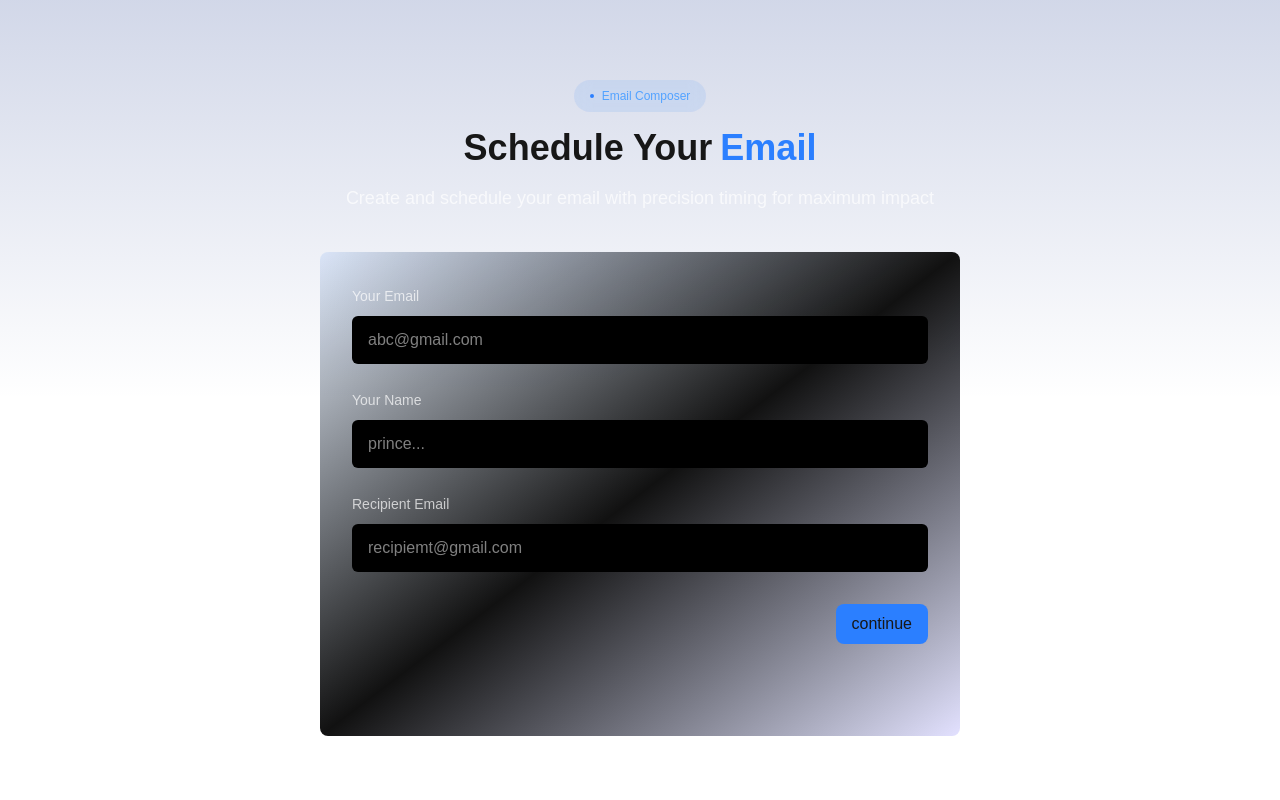
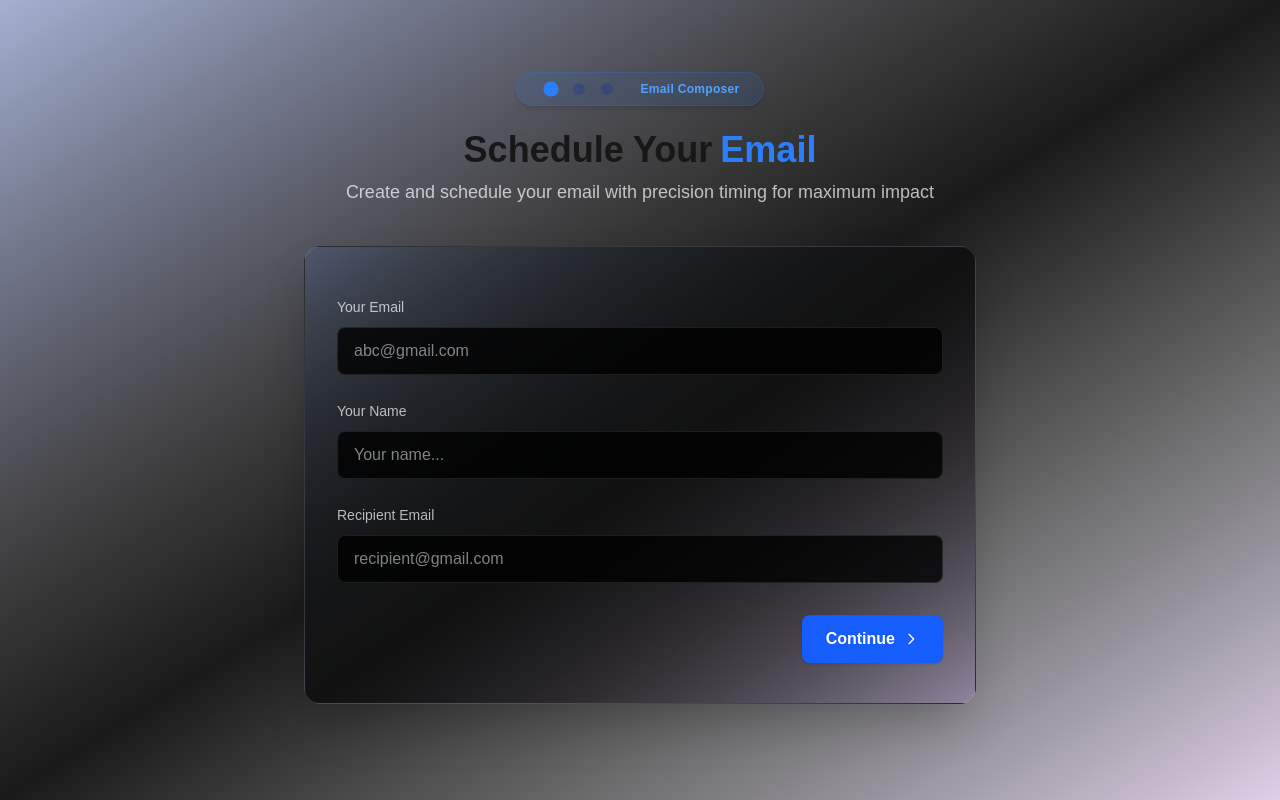
Before and after one commit to PRINCEjain0/mailpilot, a Next.js app: page /form in a window 1280 px wide. Built offline with nearby package versions, Linux system fonts and the light colour scheme.

Commit message:
fixed form page ui bugs

```diff
--- a/app/(routes)/form/page.jsx
+++ b/app/(routes)/form/page.jsx
@@ -1,6 +1,6 @@
 "use client";
 import { sub } from "framer-motion/client";
-import { useState, useEffect } from "react";
+import { useState, useEffect, useRef } from "react";
 import DatePicker from "react-datepicker";
 import "react-datepicker/dist/react-datepicker.css";
 
@@ -12,18 +12,69 @@ export default function form() {
   const [subject, setSubject] = useState("");
   const [body, setBody] = useState("");
   const [scheduleTime, setScheduleTime] = useState(null);
+  const [toast, setToast] = useState({ message: "", type: "", visible: false });
+  const toastTimeout = useRef(null);
+
+  // Email domain validation
+  const validDomains = [
+    "@gmail.com",
+    "@outlook.com",
+    "@hotmail.com",
+    "@yahoo.com",
+    "@protonmail.com",
+    "@icloud.com",
+    "@aol.com",
+    "@zoho.com",
+    "@mail.com",
+    "@gmx.com",
+  ];
+
+  const isValidEmailDomain = (email) => {
+    return validDomains.some((domain) => email.endsWith(domain));
+  };
+
+  // Subject length limit
+  const SUBJECT_MAX_LENGTH = 78;
+
+  const showToast = (message, type = "info") => {
+    setToast({ message, type, visible: true });
+    if (toastTimeout.current) clearTimeout(toastTimeout.current);
+    toastTimeout.current = setTimeout(() => {
+      setToast((t) => ({ ...t, visible: false }));
+    }, 3000);
+  };
 
   const nextStep = () => {
     if (step == 1) {
       if (!email || !name || !recipient) {
-        alert("Please fill all details");
+        showToast("Please fill all details", "error");
         return;
       }
-
+      if (!isValidEmailDomain(email)) {
+        showToast(
+          "Please use a valid email provider (e.g. Gmail, Outlook, Yahoo, etc.)",
+          "error"
+        );
+        return;
+      }
+      if (!isValidEmailDomain(recipient)) {
+        showToast(
+          "Recipient must use a valid email provider (e.g. Gmail, Outlook, Yahoo, etc.)",
+          "error"
+        );
+        return;
+      }
       setStep(2);
     } else {
       if (!subject || !body) {
-        alert("Please fill all details");
+        showToast("Please fill all details", "error");
+        return;
+      }
+      if (subject.length > SUBJECT_MAX_LENGTH) {
+        showToast(
+          `Subject cannot exceed ${SUBJECT_MAX_LENGTH} characters`,
+          "error"
+        );
         return;
       }
       setStep(3);
@@ -40,10 +91,9 @@ export default function form() {
 
   const handleSubmit = async () => {
     if (!scheduleTime) {
-      alert("Please select a schedule time");
+      showToast("Please select a schedule time", "error");
       return;
     }
-
     const data = {
       email,
       name,
@@ -52,7 +102,6 @@ export default function form() {
       body,
       scheduleTime: scheduleTime.toISOString(),
     };
-
     const res = await fetch("/api/sendEmail", {
       method: "POST",
       headers: {
@@ -60,142 +109,257 @@ export default function form() {
       },
       body: JSON.stringify(data),
     });
-
     if (res.ok) {
-      alert("Email scheduled successfully");
+      showToast("Email scheduled successfully!", "success");
     } else {
-      alert(res.message || "Failed to schedule email");
+      showToast(res.message || "Failed to schedule email", "error");
     }
   };
 
   return (
-    <section className="h-screen flex flex-col items-center bg-gradient-to-b from-blue-900/20 via-transparent to-transparent">
-      <div className="flex justify-center items-center gap-1 rounded-full bg-blue-500/10 backdrop-blur-sm py-2 px-4 mt-20 mb-4">
-        <div className="h-1 w-1 bg-blue-500 rounded-full mr-1"></div>
-        <p className="text-blue-400 text-xs ">Email Composer</p>
+    <section className="min-h-screen flex flex-col items-center bg-gradient-to-br from-blue-900/40 via-black/90 to-purple-900/20 py-8 px-2">
+      {/* Toast Notification */}
+      {toast.visible && (
+        <div
+          className={`fixed bottom-8 left-1/2 -translate-x-1/2 z-50 min-w-[280px] max-w-[90vw] px-6 py-3 rounded-xl shadow-2xl flex items-center gap-3 text-white font-semibold transition-all duration-500
+          ${toast.type === "success" ? "bg-green-600/95" : toast.type === "error" ? "bg-red-600/95" : "bg-blue-600/95"}
+          ${toast.visible ? "opacity-100 translate-y-0" : "opacity-0 translate-y-4"}`}
+        >
+          {toast.type === "success" && (
+            <svg
+              className="w-5 h-5"
+              fill="none"
+              stroke="currentColor"
+              strokeWidth="2"
+              viewBox="0 0 24 24"
+            >
+              <path
+                strokeLinecap="round"
+                strokeLinejoin="round"
+                d="M5 13l4 4L19 7"
+              />
+            </svg>
+          )}
+          {toast.type === "error" && (
+            <svg
+              className="w-5 h-5"
+              fill="none"
+              stroke="currentColor"
+              strokeWidth="2"
+              viewBox="0 0 24 24"
+            >
+              <path
+                strokeLinecap="round"
+                strokeLinejoin="round"
+                d="M6 18L18 6M6 6l12 12"
+              />
+            </svg>
+          )}
+          <span className="flex-1">{toast.message}</span>
+          <button
+            className="ml-2 p-1 rounded-full hover:bg-white/20 transition"
+            onClick={() => setToast((t) => ({ ...t, visible: false }))}
+            aria-label="Close notification"
+          >
+            <svg
+              className="w-4 h-4"
+              fill="none"
+              stroke="currentColor"
+              strokeWidth="2"
+              viewBox="0 0 24 24"
+            >
+              <path
+                strokeLinecap="round"
+                strokeLinejoin="round"
+                d="M6 18L18 6M6 6l12 12"
+              />
+            </svg>
+          </button>
         </div>
-      <div className="text-4xl font-bold mb-4 flex gap-2">
+      )}
+      {/* Step Indicator */}
+      <div className="flex justify-center items-center gap-2 rounded-full bg-blue-500/10 backdrop-blur-sm py-2 px-6 mt-10 mb-6 shadow-md border border-blue-500/20">
+        {[1, 2, 3].map((s) => (
+          <div
+            key={s}
+            className={`w-3 h-3 rounded-full mx-1 transition-all duration-300 ${step === s ? "bg-blue-500 scale-125" : "bg-blue-900/40"}`}
+          ></div>
+        ))}
+        <p className="text-blue-400 text-xs ml-4 font-semibold tracking-wide">
+          Email Composer
+        </p>
+      </div>
+      <div className="text-3xl md:text-4xl font-bold mb-2 flex gap-2 text-center">
         <h1>Schedule Your</h1>
         <h1 className="text-blue-500">Email</h1>
       </div>
-      <div className="text-white/70 text-lg  text-center max-w-2xl ">
+      <div className="text-white/70 text-base md:text-lg text-center max-w-2xl mb-2">
         Create and schedule your email with precision timing for maximum impact
       </div>
-      <div className="w-1/2 h-full flex flex-col bg-gradient-to-br bg-blue-500/10 via-[#111] to-purple-500/10 rounded-lg  mt-10 mb-16 px-8">
-        {step == 1 && (
+      <div className="w-full max-w-2xl flex flex-col bg-gradient-to-br from-blue-500/10 via-[#111] to-purple-500/10 rounded-2xl shadow-2xl border border-white/10 mt-8 mb-8 px-8 py-10 transition-all duration-500">
+        {step === 1 && (
           <>
-            <div className="w-full mt-8">
-              <label id="email" className="text-white/70 text-sm ">
+            <div className="w-full mt-2">
+              <label
+                htmlFor="email"
+                className="text-white/70 text-sm font-medium"
+              >
                 Your Email
               </label>
               <input
                 id="email"
-                type="text"
-                className="w-full h-12 bg-blue text-white rounded-md px-4 py-2 mt-2 bg-black "
+                type="email"
+                className="w-full h-12 bg-black/80 text-white rounded-lg px-4 py-2 mt-2 border border-white/10 focus:border-blue-500 focus:ring-2 focus:ring-blue-500/30 outline-none transition"
                 placeholder="abc@gmail.com"
                 value={email}
                 onChange={(e) => setEmail(e.target.value)}
                 required
-              ></input>
+              />
             </div>
             <div className="w-full mt-6">
-              <label id="name" className="text-white/70 text-sm">
+              <label
+                htmlFor="name"
+                className="text-white/70 text-sm font-medium"
+              >
                 Your Name
               </label>
               <input
                 id="name"
                 type="text"
-                className="w-full h-12 bg-blue text-white rounded-md px-4 py-2 mt-2 bg-black "
-                placeholder="prince..."
+                className="w-full h-12 bg-black/80 text-white rounded-lg px-4 py-2 mt-2 border border-white/10 focus:border-blue-500 focus:ring-2 focus:ring-blue-500/30 outline-none transition"
+                placeholder="Your name..."
                 value={name}
                 onChange={(e) => setName(e.target.value)}
                 required
-              ></input>
+              />
             </div>
             <div className="w-full mt-6">
-              <label id="recipiemt" className="text-white/70 text-sm">
+              <label
+                htmlFor="recipient"
+                className="text-white/70 text-sm font-medium"
+              >
                 Recipient Email
               </label>
               <input
-                id="recipiemt"
-                type="text"
-                className="w-full h-12 bg-blue text-white rounded-md px-4 py-2 mt-2 bg-black "
-                placeholder="recipiemt@gmail.com"
+                id="recipient"
+                type="email"
+                className="w-full h-12 bg-black/80 text-white rounded-lg px-4 py-2 mt-2 border border-white/10 focus:border-blue-500 focus:ring-2 focus:ring-blue-500/30 outline-none transition"
+                placeholder="recipient@gmail.com"
                 value={recipient}
                 onChange={(e) => setRecipient(e.target.value)}
                 required
-              ></input>
+              />
             </div>
-            <div className="flex justify-end mt-8 ">
+            <div className="flex justify-end mt-8">
               <button
-                className="bg-blue-500 rounded-lg px-4 py-2 backdrop-blur-sm"
-                onClick={() => {
-                  nextStep();
-                }}
+                className="bg-blue-600 hover:bg-blue-700 text-white rounded-lg px-6 py-3 font-semibold flex items-center gap-2 shadow transition-all duration-200 focus:outline-none focus:ring-2 focus:ring-blue-400"
+                onClick={nextStep}
               >
-                continue
+                Continue
+                <svg
+                  className="w-4 h-4"
+                  fill="none"
+                  stroke="currentColor"
+                  strokeWidth="2"
+                  viewBox="0 0 24 24"
+                >
+                  <path
+                    strokeLinecap="round"
+                    strokeLinejoin="round"
+                    d="M9 5l7 7-7 7"
+                  />
+                </svg>
               </button>
             </div>
           </>
         )}
-        {step == 2 && (
+        {step === 2 && (
           <>
-            <div className="w-full  mt-8">
-              <label id="subject" className="text-white/70 text-sm">
+            <div className="w-full mt-2">
+              <label
+                htmlFor="subject"
+                className="text-white/70 text-sm font-medium"
+              >
                 Subject
+                <span
+                  className={`ml-2 text-xs ${subject.length > SUBJECT_MAX_LENGTH ? "text-red-400" : "text-white/40"}`}
+                >
+                  {subject.length}/{SUBJECT_MAX_LENGTH}
+                </span>
               </label>
               <input
                 id="subject"
                 type="text"
-                className="w-full h-10 bg-blue text-white rounded-md px-4 py-2 mt-2 bg-black "
+                className="w-full h-12 bg-black/80 text-white rounded-lg px-4 py-2 mt-2 border border-white/10 focus:border-blue-500 focus:ring-2 focus:ring-blue-500/30 outline-none transition"
                 placeholder="Enter email subject"
                 value={subject}
                 onChange={(e) => setSubject(e.target.value)}
                 required
-              ></input>
+                maxLength={200}
+              />
             </div>
-            <div className="w-full mt-4">
-              <label id="email_content" className="text-white/70 text-sm">
+            <div className="w-full mt-6">
+              <label
+                htmlFor="email_content"
+                className="text-white/70 text-sm font-medium"
+              >
                 Email Content
               </label>
               <textarea
                 id="email_content"
-                type="text"
-                className="w-full h-48 bg-blue text-white rounded-md px-4 py-2 mt-2 bg-black "
+                className="w-full h-40 bg-black/80 text-white rounded-lg px-4 py-2 mt-2 border border-white/10 focus:border-blue-500 focus:ring-2 focus:ring-blue-500/30 outline-none transition resize-none"
                 placeholder="Enter email content"
                 value={body}
                 onChange={(e) => setBody(e.target.value)}
                 required
-              ></textarea>
+              />
             </div>
-            <div className="flex justify-between mt-2">
-              <div className="flex justify-end mt-2 ">
+            <div className="flex justify-between mt-8 gap-2">
               <button
-                  className="bg-blue-500 rounded-lg px-4 py-2 backdrop-blur-sm"
-                  onClick={() => {
-                    prevStep();
-                  }}
+                className="bg-gray-700 hover:bg-gray-800 text-white rounded-lg px-6 py-3 font-semibold flex items-center gap-2 shadow transition-all duration-200 focus:outline-none focus:ring-2 focus:ring-gray-400"
+                onClick={prevStep}
               >
-                  back
+                <svg
+                  className="w-4 h-4"
+                  fill="none"
+                  stroke="currentColor"
+                  strokeWidth="2"
+                  viewBox="0 0 24 24"
+                >
+                  <path
+                    strokeLinecap="round"
+                    strokeLinejoin="round"
+                    d="M15 19l-7-7 7-7"
+                  />
+                </svg>
+                Back
               </button>
-              </div>
-              <div className="flex justify-end mt-2 ">
               <button
-                  className="bg-blue-500 rounded-lg px-4 py-2 backdrop-blur-sm"
-                  onClick={() => {
-                    nextStep();
-                  }}
+                className="bg-blue-600 hover:bg-blue-700 text-white rounded-lg px-6 py-3 font-semibold flex items-center gap-2 shadow transition-all duration-200 focus:outline-none focus:ring-2 focus:ring-blue-400"
+                onClick={nextStep}
               >
-                  continue
+                Continue
+                <svg
+                  className="w-4 h-4"
+                  fill="none"
+                  stroke="currentColor"
+                  strokeWidth="2"
+                  viewBox="0 0 24 24"
+                >
+                  <path
+                    strokeLinecap="round"
+                    strokeLinejoin="round"
+                    d="M9 5l7 7-7 7"
+                  />
+                </svg>
               </button>
-              </div>
             </div>
           </>
         )}
         {step === 3 && (
           <>
-            <div className="w-full mt-4">
-              <label className="text-white/70  text-sm block mb-2">
+            <div className="w-full mt-2">
+              <label className="text-white/70 text-sm font-medium block mb-2">
                 Schedule Time
               </label>
               <DatePicker
@@ -206,72 +370,75 @@ export default function form() {
                 timeIntervals={15}
                 dateFormat="dd-MM-yyyy h:mm aa"
                 placeholderText="Select date and time"
-                className="bg-black text-white px-4 py-2 rounded-md w-full border border-white"
+                className="bg-black/80 text-white px-4 py-2 rounded-lg w-full border border-white/10 focus:border-blue-500 focus:ring-2 focus:ring-blue-500/30 outline-none transition"
               />
             </div>
-            <div className="w-full h-60 flex flex-col bg-black rounded-lg mt-4  ">
-              <h1 className="ml-4 mt-4">Email Summary</h1>
-              <div className="grid grid-cols-3 gap-4">
-                <div className="col-span-1 text-white/50 text-sm pl-4">
-                  From:
+            <div className="w-full flex flex-col bg-black/80 rounded-xl mt-6 p-4 border border-white/10">
+              <h2 className="text-lg font-semibold text-white mb-2">
+                Email Summary
+              </h2>
+              <div className="grid grid-cols-3 gap-2 text-white/60 text-sm mb-1">
+                <div className="col-span-1">From:</div>
+                <div className="col-span-2 truncate" title={email}>
+                  {email}
                 </div>
-                <div className="col-span-2 text-white/50 text-sm ">{email}</div>
-              </div>
-              <div className="grid grid-cols-3 gap-4">
-                <div className="col-span-1 text-white/50 text-sm pl-4 ">
-                  To:
-                </div>
-                <div className="col-span-2 text-white/50 text-sm">
+                <div className="col-span-1">To:</div>
+                <div className="col-span-2 truncate" title={recipient}>
                   {recipient}
                 </div>
-              </div>
-              <div className="grid grid-cols-3 gap-4">
-                <div className="col-span-1 text-white/50 text-sm pl-4">
-                  Subject:
-                </div>
-                <div className="col-span-2 text-white/50 text-sm">
+                <div className="col-span-1">Subject:</div>
+                <div className="col-span-2 truncate" title={subject}>
                   {subject}
                 </div>
-              </div>
-              <div className="grid grid-cols-3 gap-4">
-                <div className="col-span-1 text-white/50 text-sm pl-4">
-                  Scheduled for:
-                </div>
-                <div className="col-span-2 text-white/50 text-sm">
+                <div className="col-span-1">Scheduled for:</div>
+                <div className="col-span-2">
                   {scheduleTime && scheduleTime.toLocaleString()}
                 </div>
               </div>
               <hr className="border-t border-white/20 my-2" />
-              <div>
-                <div className="col-span-1 text-white/50 text-sm pl-4">
-                  Content:
-                </div>
-                <div className="col-span-2 pl-4 text-white/50 text-sm">
-                  {body}
+              <div className="text-white/60 text-sm truncate" title={body}>
+                <span className="font-medium">Content:</span> {body}
               </div>
             </div>
-            </div>
-            <div className="flex justify-between mt-2">
-              <div className="flex justify-start mt-8 ">
+            <div className="flex justify-between mt-8 gap-2">
               <button
-                  className="bg-blue-500 rounded-lg px-4 py-2 backdrop-blur-sm"
-                  onClick={() => {
-                    prevStep();
-                  }}
+                className="bg-gray-700 hover:bg-gray-800 text-white rounded-lg px-6 py-3 font-semibold flex items-center gap-2 shadow transition-all duration-200 focus:outline-none focus:ring-2 focus:ring-gray-400"
+                onClick={prevStep}
               >
-                  back
+                <svg
+                  className="w-4 h-4"
+                  fill="none"
+                  stroke="currentColor"
+                  strokeWidth="2"
+                  viewBox="0 0 24 24"
+                >
+                  <path
+                    strokeLinecap="round"
+                    strokeLinejoin="round"
+                    d="M15 19l-7-7 7-7"
+                  />
+                </svg>
+                Back
               </button>
-              </div>
-              <div className="flex justify-start mt-8 ">
               <button
-                  className="bg-green-500 rounded-lg px-4 py-2 backdrop-blur-sm"
-                  onClick={() => {
-                    handleSubmit();
-                  }}
+                className="bg-green-600 hover:bg-green-700 text-white rounded-lg px-6 py-3 font-semibold flex items-center gap-2 shadow transition-all duration-200 focus:outline-none focus:ring-2 focus:ring-green-400"
+                onClick={handleSubmit}
               >
+                <svg
+                  className="w-5 h-5"
+                  fill="none"
+                  stroke="currentColor"
+                  strokeWidth="2"
+                  viewBox="0 0 24 24"
+                >
+                  <path
+                    strokeLinecap="round"
+                    strokeLinejoin="round"
+                    d="M5 13l4 4L19 7"
+                  />
+                </svg>
                 Schedule Email
               </button>
-              </div>
             </div>
           </>
         )}
--- a/app/page.jsx
+++ b/app/page.jsx
@@ -6,7 +6,7 @@ import Hero from "@/components/hero";
 
 export default function Home() {
   return (
-    <div className="bg-[#0d0d0d] text-white">
+    <div>
       {/* HERO SECTION */}
       <Hero />
       {/* FEATURES SECTION */}
--- a/components/price.jsx
+++ b/components/price.jsx
@@ -58,10 +58,8 @@ export default function PricingPage() {
   ];
 
   return (
-    <>
-      {/* <div className="fixed z-0 inset-0 bg-gradient-to-b from-green-900/20 via-transparent to-transparent"></div>
-      <div className="fixed z-0 inset-0 bg-gradient-to-b from-transparent via-purple-900/10 to-transparent"></div> */}
-
+    <div className="relative min-h-screen overflow-hidden">
+      <div className="absolute inset-0 bg-gradient-to-b from-green-900/40 via-black/80 to-purple-900/40 pointer-events-none"></div>
       <main className="container mx-auto px-4 py-16 relative z-10">
         <motion.div
           initial={{ opacity: 0, y: 20 }}
@@ -193,6 +191,6 @@ export default function PricingPage() {
           </div>
         </motion.div>
       </main>
-    </>
+    </div>
   );
 }
```
Lines whose indentation alone changed are shown as unchanged.
